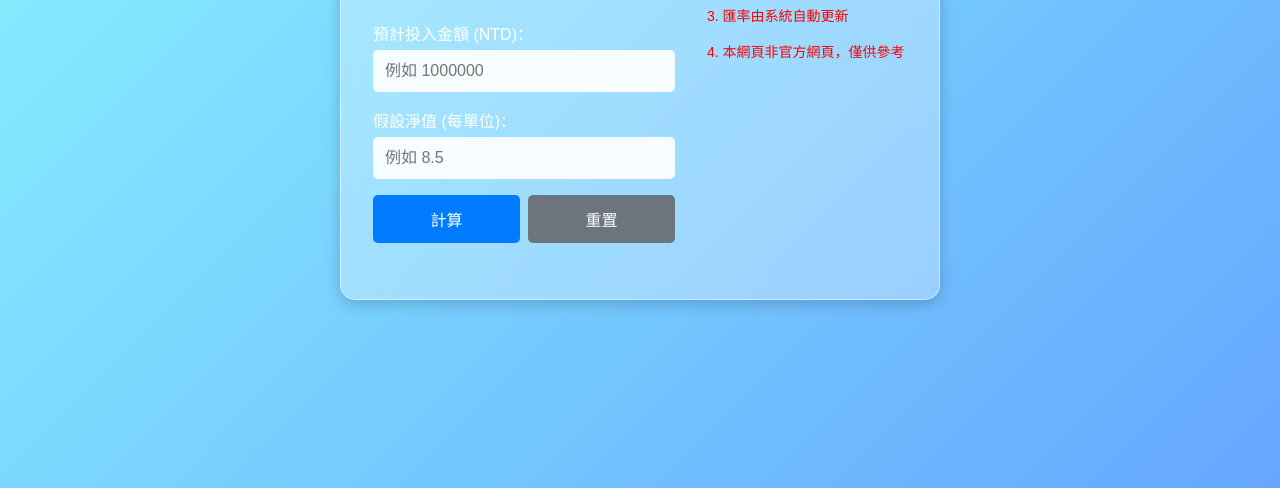
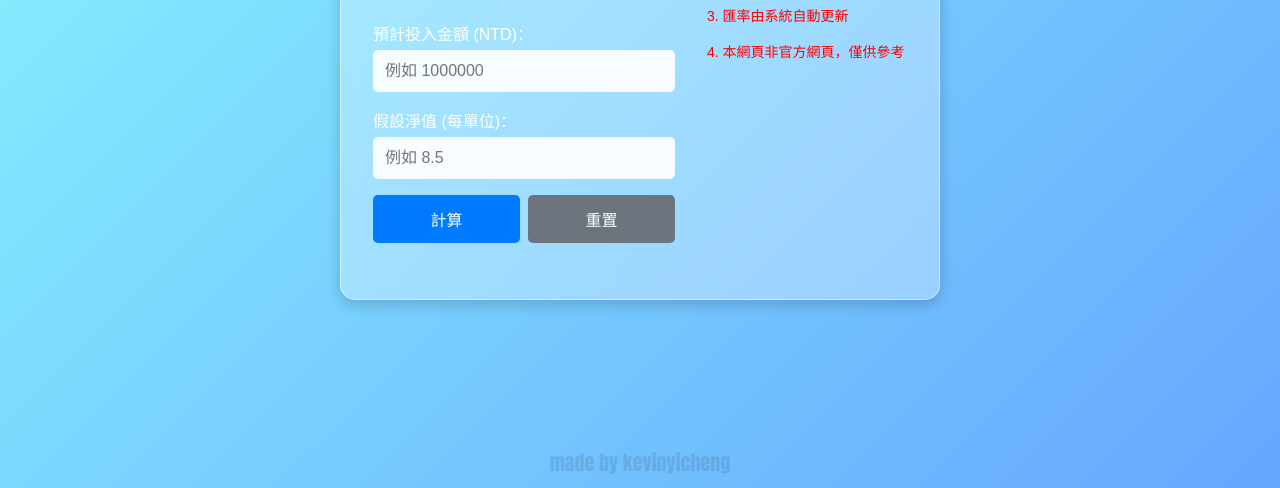
Before and after one commit to kevinyicheng/DSP5, a plain HTML site: page index.html in a window 1280 px wide. Shown: the part 312-800 px from the top of the page. Drawn offline with Linux system fonts and the light colour scheme.

Commit message:
index.html

```diff
--- a/index.html
+++ b/index.html
@@ -180,6 +180,16 @@
             h2 { font-size: 1.5rem; }
             input, button { font-size: 0.875rem; }
         }
+            .watermark {
+            position: fixed;
+            bottom: 10px;
+            left: 50%;
+            transform: translateX(-50%);
+            font-size: 20px;
+            font-family: 'Impact', sans-serif;
+            color: rgba(0, 0, 0, 0.1);
+            pointer-events: none;
+        }
     </style>
 </head>
 <body>
@@ -321,5 +331,6 @@
             if (e.key === 'Enter') calculateResult();
         });
     </script>
+        <div class="watermark">made by kevinyicheng</div>
 </body>
 </html>
```
